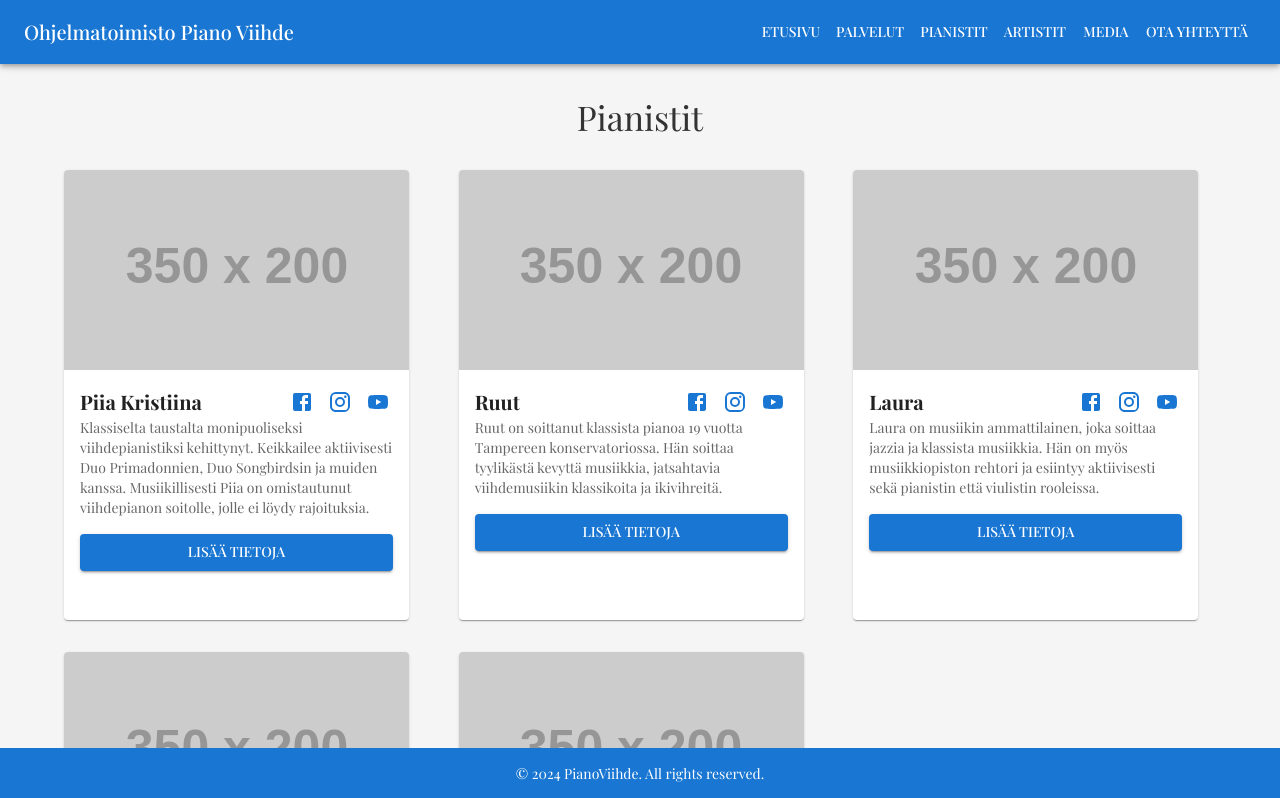
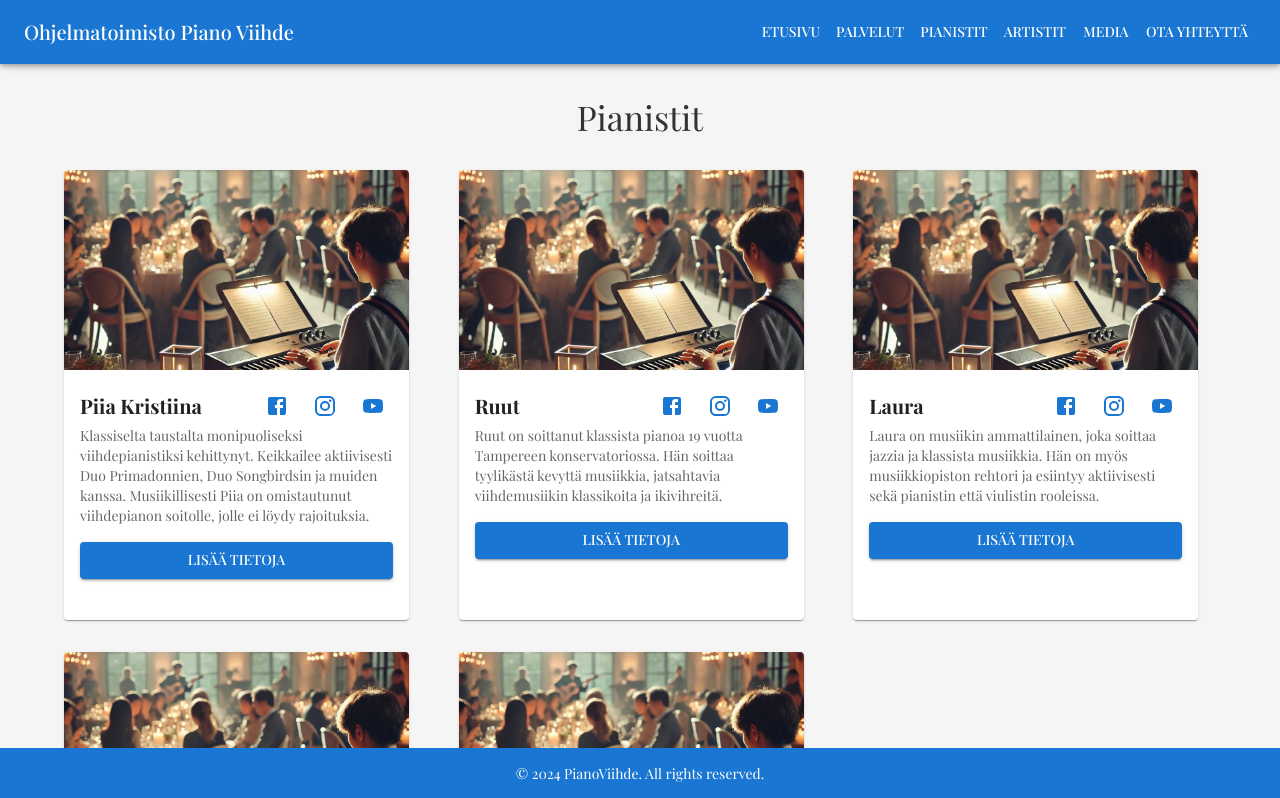
Before and after one commit to Shahtaa/PianoViihde, a React (Vite) app: page /pianists in a window 1280 px wide. Shown: the top 798 px of the page. Built offline with nearby package versions, Linux system fonts and the light colour scheme; a web font is replaced by a local one.

Commit message:
updated contact form and added images to artists and pianists

```diff
--- a/src/components/Artists/Artists.jsx
+++ b/src/components/Artists/Artists.jsx
@@ -5,12 +5,12 @@ import InstagramIcon from '@mui/icons-material/Instagram';
 import YouTubeIcon from '@mui/icons-material/YouTube';
 
 function Artists() {
-    // Artistit ja heidän tiedot suomeksi
+    // Artist data with image URL pointing to the image inside the public folder
     const artists = [
         {
             name: 'Anna Katariina',
             description: 'Lyhyt kuvaus Anna Katariinasta.',
-            imageUrl: 'https://via.placeholder.com/350x200',
+            imageUrl: '/images/artists_jpg.jpg', // Direct reference to the public directory
             moreInfoUrl: '/artists/anna-katariina',
             facebookUrl: 'https://facebook.com',
             instagramUrl: 'https://instagram.com',
@@ -19,7 +19,7 @@ function Artists() {
         {
             name: 'Duo Songbirds',
             description: 'Lyhyt kuvaus Duo Songbirdsistä.',
-            imageUrl: 'https://via.placeholder.com/350x200',
+            imageUrl: '/images/artists_jpg.jpg',
             moreInfoUrl: '/artists/duo-songbirds',
             facebookUrl: 'https://facebook.com',
             instagramUrl: 'https://instagram.com',
@@ -28,7 +28,7 @@ function Artists() {
         {
             name: 'Saksofonisti Anton Morozov',
             description: 'Lyhyt kuvaus Anton Morozovista.',
-            imageUrl: 'https://via.placeholder.com/350x200',
+            imageUrl: '/images/artists_jpg.jpg',
             moreInfoUrl: '/artists/anton-morozov',
             facebookUrl: 'https://facebook.com',
             instagramUrl: 'https://instagram.com',
@@ -37,7 +37,7 @@ function Artists() {
         {
             name: 'Tytti Koivunen',
             description: 'Lyhyt kuvaus Tytti Koivusesta.',
-            imageUrl: 'https://via.placeholder.com/350x200',
+            imageUrl: '/images/artists_jpg.jpg',
             moreInfoUrl: '/artists/tytti-koivunen',
             facebookUrl: 'https://facebook.com',
             instagramUrl: 'https://instagram.com',
@@ -46,7 +46,7 @@ function Artists() {
         {
             name: 'Lotta Virkkunen',
             description: 'Lyhyt kuvaus Lotta Virkkusesta.',
-            imageUrl: 'https://via.placeholder.com/350x200',
+            imageUrl: '/images/artists_jpg.jpg',
             moreInfoUrl: '/artists/lotta-virkkunen',
             facebookUrl: 'https://facebook.com',
             instagramUrl: 'https://instagram.com',
@@ -55,7 +55,7 @@ function Artists() {
         {
             name: 'Tanja Vähäsarja',
             description: 'Lyhyt kuvaus Tanja Vähäsarjasta.',
-            imageUrl: 'https://via.placeholder.com/350x200',
+            imageUrl: '/images/artists_jpg.jpg',
             moreInfoUrl: '/artists/tanja-vahasarja',
             facebookUrl: 'https://facebook.com',
             instagramUrl: 'https://instagram.com',
@@ -64,7 +64,7 @@ function Artists() {
         {
             name: 'Juontaja Kimmo Oksanen',
             description: 'Lyhyt kuvaus Kimmo Oksasesta.',
-            imageUrl: 'https://via.placeholder.com/350x200',
+            imageUrl: '/images/artists_jpg.jpg',
             moreInfoUrl: '/artists/kimmo-oksanen',
             facebookUrl: 'https://facebook.com',
             instagramUrl: 'https://instagram.com',
@@ -73,7 +73,7 @@ function Artists() {
         {
             name: 'Toni Jokiniitty',
             description: 'Lyhyt kuvaus Toni Jokiniitystä.',
-            imageUrl: 'https://via.placeholder.com/350x200',
+            imageUrl: '/images/artists_jpg.jpg',
             moreInfoUrl: '/artists/toni-jokiniitty',
             facebookUrl: 'https://facebook.com',
             instagramUrl: 'https://instagram.com',
@@ -82,7 +82,7 @@ function Artists() {
         {
             name: 'Joonas Eloranta',
             description: 'Lyhyt kuvaus Joonas Elorannasta.',
-            imageUrl: 'https://via.placeholder.com/350x200',
+            imageUrl: '/images/artists_jpg.jpg',
             moreInfoUrl: '/artists/joonas-eloranta',
             facebookUrl: 'https://facebook.com',
             instagramUrl: 'https://instagram.com',
@@ -91,7 +91,7 @@ function Artists() {
         {
             name: 'PUSHKIN Quintett',
             description: 'Lyhyt kuvaus PUSHKIN Quintetista.',
-            imageUrl: 'https://via.placeholder.com/350x200',
+            imageUrl: '/images/artists_jpg.jpg',
             moreInfoUrl: '/artists/pushkin-quintett',
             facebookUrl: 'https://facebook.com',
             instagramUrl: 'https://instagram.com',
@@ -100,7 +100,7 @@ function Artists() {
         {
             name: 'Night Shift',
             description: 'Lyhyt kuvaus Night Shiftistä.',
-            imageUrl: 'https://via.placeholder.com/350x200',
+            imageUrl: '/images/artists_jpg.jpg',
             moreInfoUrl: '/artists/night-shift',
             facebookUrl: 'https://facebook.com',
             instagramUrl: 'https://instagram.com',
@@ -109,7 +109,7 @@ function Artists() {
         {
             name: 'Henriikka Roo',
             description: 'Lyhyt kuvaus Henriikka Roosta.',
-            imageUrl: 'https://via.placeholder.com/350x200',
+            imageUrl: '/images/artists_jpg.jpg',
             moreInfoUrl: '/artists/henriikka-roo',
             facebookUrl: 'https://facebook.com',
             instagramUrl: 'https://instagram.com',
@@ -118,7 +118,7 @@ function Artists() {
         {
             name: 'Tampereen Ukuleleorkesteri',
             description: 'Lyhyt kuvaus Tampereen Ukuleleorkesterista.',
-            imageUrl: 'https://via.placeholder.com/350x200',
+            imageUrl: '/images/artists_jpg.jpg',
             moreInfoUrl: '/artists/tampereen-ukuleleorkesteri',
             facebookUrl: 'https://facebook.com',
             instagramUrl: 'https://instagram.com',
@@ -152,7 +152,8 @@ function Artists() {
                             <Box
                                 component="img"
                                 src={artist.imageUrl}
-                                alt={`Artist ${index + 1}`}
+                                alt={`Artist ${artist.name}`}
+                                onError={(e) => e.target.src = '/images/fallback.jpg'} // Fallback image on error
                                 sx={{
                                     width: '100%',
                                     height: '200px',
@@ -218,4 +219,4 @@ function Artists() {
     );
 }
 
-export default Artists;
+export default Artists
--- a/src/components/Pianists/Pianists.jsx
+++ b/src/components/Pianists/Pianists.jsx
@@ -1,56 +1,56 @@
 import React from 'react';
 import { Box, Container, Typography, Grid, Card, CardContent, Button, IconButton } from '@mui/material';
-import FacebookIcon from '@mui/icons-material/Facebook'; // Import the Facebook icon
-import InstagramIcon from '@mui/icons-material/Instagram'; // Import the Instagram icon
-import YouTubeIcon from '@mui/icons-material/YouTube'; // Import the YouTube icon
+import FacebookIcon from '@mui/icons-material/Facebook';
+import InstagramIcon from '@mui/icons-material/Instagram';
+import YouTubeIcon from '@mui/icons-material/YouTube';
 
 function Pianists() {
-    // Pianist data array with all links pointing to the homepage for social media
+    // Pianist data array
     const pianists = [
         {
             name: 'Piia Kristiina',
             description: 'Klassiselta taustalta monipuoliseksi viihdepianistiksi kehittynyt. Keikkailee aktiivisesti Duo Primadonnien, Duo Songbirdsin ja muiden kanssa. Musiikillisesti Piia on omistautunut viihdepianon soitolle, jolle ei löydy rajoituksia.',
-            imageUrl: 'https://via.placeholder.com/350x200', // Replace with actual image URL
-            moreInfoUrl: '/pianists/piia-kristiina', // URL for more info page
-            facebookUrl: 'https://facebook.com', // All links pointing to Facebook homepage
-            instagramUrl: 'https://instagram.com', // Instagram link
-            youtubeUrl: 'https://youtube.com', // YouTube link
+            imageUrl: '/images/pianist.jpg', // Use relative path
+            moreInfoUrl: '/pianists/piia-kristiina',
+            facebookUrl: 'https://facebook.com',
+            instagramUrl: 'https://instagram.com',
+            youtubeUrl: 'https://youtube.com',
         },
         {
             name: 'Ruut',
             description: 'Ruut on soittanut klassista pianoa 19 vuotta Tampereen konservatoriossa. Hän soittaa tyylikästä kevyttä musiikkia, jatsahtavia viihdemusiikin klassikoita ja ikivihreitä.',
-            imageUrl: 'https://via.placeholder.com/350x200', // Replace with actual image URL
-            moreInfoUrl: '/pianists/ruut', // URL for more info page
-            facebookUrl: 'https://facebook.com', // All links pointing to Facebook homepage
-            instagramUrl: 'https://instagram.com', // Instagram link
-            youtubeUrl: 'https://youtube.com', // YouTube link
+            imageUrl: '/images/pianist.jpg',
+            moreInfoUrl: '/pianists/ruut',
+            facebookUrl: 'https://facebook.com',
+            instagramUrl: 'https://instagram.com',
+            youtubeUrl: 'https://youtube.com',
         },
         {
             name: 'Laura',
             description: 'Laura on musiikin ammattilainen, joka soittaa jazzia ja klassista musiikkia. Hän on myös musiikkiopiston rehtori ja esiintyy aktiivisesti sekä pianistin että viulistin rooleissa.',
-            imageUrl: 'https://via.placeholder.com/350x200', // Replace with actual image URL
-            moreInfoUrl: '/pianists/laura', // URL for more info page
-            facebookUrl: 'https://facebook.com', // All links pointing to Facebook homepage
-            instagramUrl: 'https://instagram.com', // Instagram link
-            youtubeUrl: 'https://youtube.com', // YouTube link
+            imageUrl: '/images/pianist.jpg',
+            moreInfoUrl: '/pianists/laura',
+            facebookUrl: 'https://facebook.com',
+            instagramUrl: 'https://instagram.com',
+            youtubeUrl: 'https://youtube.com',
         },
         {
             name: 'Arto',
             description: 'Arto on romanttinen ja tunteikas pianisti, jonka soittotyyli on vaikuttunut Chopinista. Hänen musiikkinsa viehättää monia ja se sopii erinomaisesti solistin säestyksiksi tai ruokailun taustalle.',
-            imageUrl: 'https://via.placeholder.com/350x200', // Replace with actual image URL
-            moreInfoUrl: '/pianists/arto', // URL for more info page
-            facebookUrl: 'https://facebook.com', // All links pointing to Facebook homepage
-            instagramUrl: 'https://instagram.com', // Instagram link
-            youtubeUrl: 'https://youtube.com', // YouTube link
+            imageUrl: '/images/pianist.jpg',
+            moreInfoUrl: '/pianists/arto',
+            facebookUrl: 'https://facebook.com',
+            instagramUrl: 'https://instagram.com',
+            youtubeUrl: 'https://youtube.com',
         },
         {
             name: 'Joonas',
             description: 'Joonas on monipuolinen freelance-muusikko, joka on erikoistunut viihdemusiikkiin ja jazziin. Hänen ohjelmistonsa kattaa laajan valikoiman musiikkityylejä, ja hän on soittanut monilla teatterilavoilla.',
-            imageUrl: 'https://via.placeholder.com/350x200', // Replace with actual image URL
-            moreInfoUrl: '/pianists/joonas', // URL for more info page
-            facebookUrl: 'https://facebook.com', // All links pointing to Facebook homepage
-            instagramUrl: 'https://instagram.com', // Instagram link
-            youtubeUrl: 'https://youtube.com', // YouTube link
+            imageUrl: '/images/pianist.jpg',
+            moreInfoUrl: '/pianists/joonas',
+            facebookUrl: 'https://facebook.com',
+            instagramUrl: 'https://instagram.com',
+            youtubeUrl: 'https://youtube.com',
         },
     ];
 
@@ -65,18 +65,18 @@ function Pianists() {
                         <Card
                             sx={{
                                 maxWidth: 345,
-                                height: 450,  // Set fixed height for uniform card size
+                                height: 450,
                                 overflow: 'hidden',
                                 display: 'flex',
                                 flexDirection: 'column',
                                 transition: 'transform 0.3s ease, box-shadow 0.3s ease',
                                 '&:hover': {
-                                    transform: 'scale(1.03)', // Slightly lift the card
-                                    boxShadow: '0 6px 18px rgba(0, 0, 0, 0.15)', // Add shadow on hover
+                                    transform: 'scale(1.03)',
+                                    boxShadow: '0 6px 18px rgba(0, 0, 0, 0.15)',
                                 },
                             }}
                         >
-                            {/* Image with Zoom Effect on Hover */}
+                            {/* Image */}
                             <Box
                                 component="img"
                                 src={pianist.imageUrl}
@@ -85,44 +85,27 @@ function Pianists() {
                                     width: '100%',
                                     height: '200px',
                                     objectFit: 'cover',
-                                    transition: 'transform 0.3s ease', // Smooth zoom effect
+                                    transition: 'transform 0.3s ease',
                                     '&:hover': {
-                                        transform: 'scale(1.1)', // Zoom in the image
+                                        transform: 'scale(1.1)',
                                     },
                                 }}
                             />
 
                             {/* Card Content */}
                             <CardContent sx={{ flexGrow: 1 }}>
-                                {/* Name and social icons on the same line */}
                                 <Box sx={{ display: 'flex', justifyContent: 'space-between', alignItems: 'center' }}>
                                     <Typography variant="h6" sx={{ fontWeight: 'bold' }}>
                                         {pianist.name}
                                     </Typography>
-                                    {/* Social Media Icons */}
                                     <Box sx={{ display: 'flex', gap: 1 }}>
-                                        {/* Facebook Icon */}
-                                        <IconButton
-                                            color="primary"
-                                            onClick={() => window.location.href = pianist.facebookUrl}
-                                            sx={{ width: 30, height: 30 }}
-                                        >
+                                        <IconButton color="primary" onClick={() => window.location.href = pianist.facebookUrl}>
                                             <FacebookIcon />
                                         </IconButton>
-                                        {/* Instagram Icon */}
-                                        <IconButton
-                                            color="primary"
-                                            onClick={() => window.location.href = pianist.instagramUrl}
-                                            sx={{ width: 30, height: 30 }}
-                                        >
+                                        <IconButton color="primary" onClick={() => window.location.href = pianist.instagramUrl}>
                                             <InstagramIcon />
                                         </IconButton>
-                                        {/* YouTube Icon */}
-                                        <IconButton
-                                            color="primary"
-                                            onClick={() => window.location.href = pianist.youtubeUrl}
-                                            sx={{ width: 30, height: 30 }}
-                                        >
+                                        <IconButton color="primary" onClick={() => window.location.href = pianist.youtubeUrl}>
                                             <YouTubeIcon />
                                         </IconButton>
                                     </Box>
@@ -136,7 +119,7 @@ function Pianists() {
                                     color="primary"
                                     fullWidth
                                     sx={{ mb: 2 }}
-                                    onClick={() => window.location.href = pianist.moreInfoUrl} // Redirect to the pianist's "More Info" page
+                                    onClick={() => window.location.href = pianist.moreInfoUrl}
                                 >
                                     Lisää tietoja
                                 </Button>
```
Also changed, not shown: src/components/Contact/Contact.jsx (+53 -40 lines), public/images/artists_jpg.jpg (added), public/images/pianist.jpg (added).
